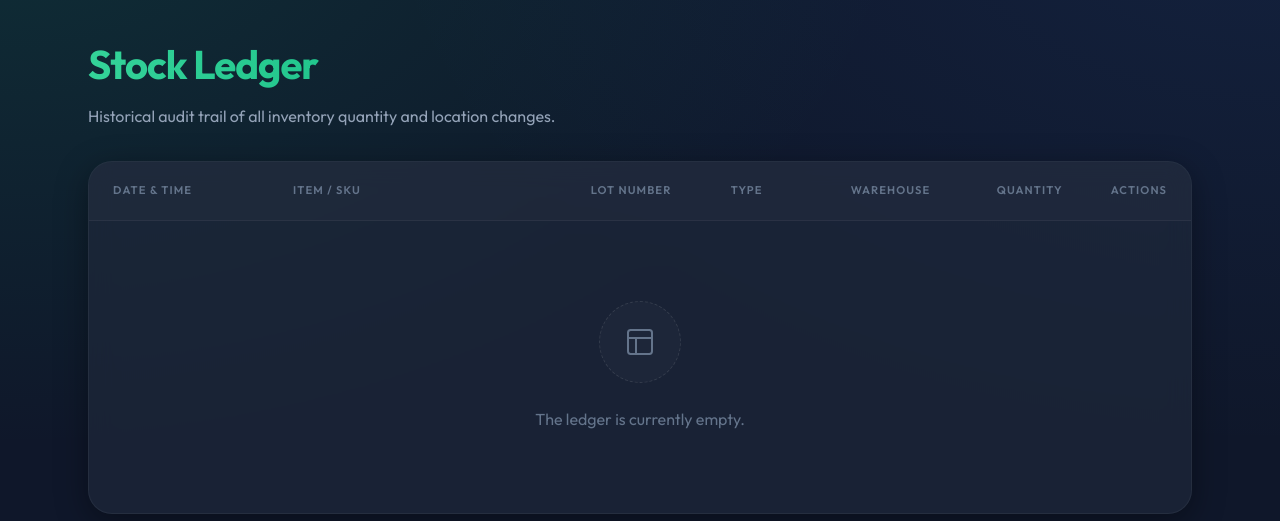
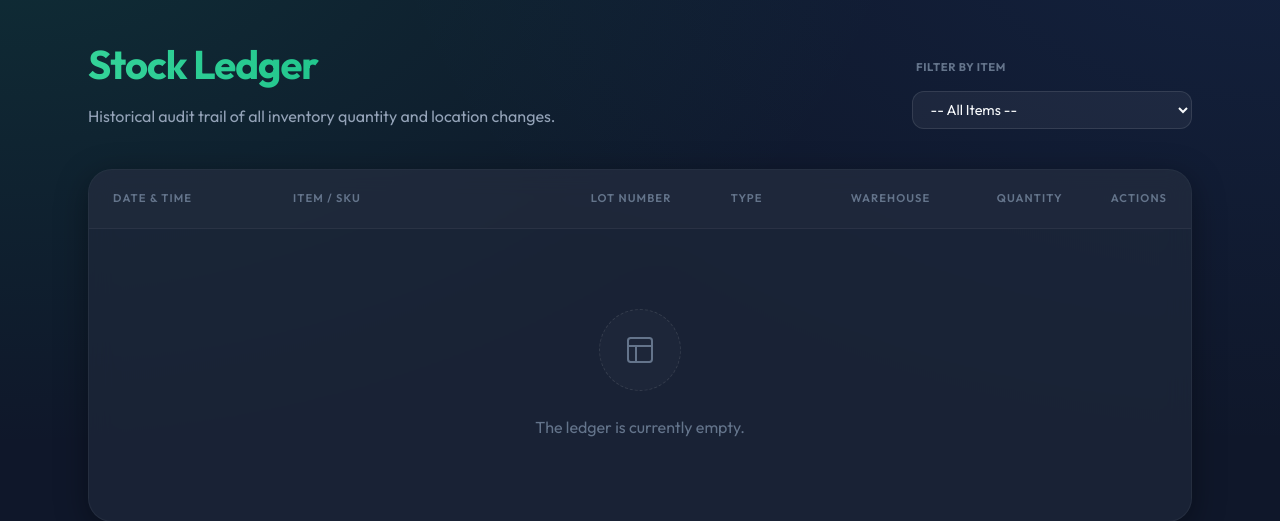
Before and after one commit to lockdoor/tj_inventory, a Django app: page /inventory/ledger/ in a window 1280 px wide. Shown: the part 118-639 px from the top of the page. Run offline with Django 5.2, Linux system fonts and the light colour scheme; the visitor is signed in with stand-in values (Sample User, id 1); data that the repository does not hold is empty.

Commit message:
feature: inventory stockcard list can filter by item

```diff
--- a/django/srcs/common/static/common/css/index.css
+++ b/django/srcs/common/static/common/css/index.css
@@ -87,7 +87,7 @@ label {
     margin-bottom: 0.5rem;
 }
 
-input, textarea, select {
+input, textarea, select, .glass-input {
     width: 100%;
     background: rgba(255, 255, 255, 0.05);
     border: 1px solid var(--glass-border);
@@ -104,7 +104,7 @@ select option {
     color: var(--text-main);
 }
 
-input:focus, textarea:focus, select:focus {
+input:focus, textarea:focus, select:focus, .glass-input:focus {
     outline: none;
     border-color: var(--primary);
     box-shadow: 0 0 0 4px rgba(16, 185, 129, 0.2);
--- a/django/srcs/inventory/templates/inventory/stockcard_list.html
+++ b/django/srcs/inventory/templates/inventory/stockcard_list.html
@@ -11,10 +11,34 @@
 {% block content %}
 <div class="container">
     <!-- Header Area -->
-    <div style="display: flex; justify-content: space-between; align-items: center; margin-bottom: 2rem;">
+    <div style="display: flex; justify-content: space-between; align-items: flex-end; margin-bottom: 2.5rem; gap: 2rem; flex-wrap: wrap;">
         <div>
-            <h1 class="text-gradient" style="font-size: 2.5rem; font-weight: 800; margin-bottom: 0.5rem;">Stock Ledger</h1>
-            <p style="color: var(--text-dim);">Historical audit trail of all inventory quantity and location changes.</p>
+            <h1 class="text-gradient" style="font-size: 2.5rem; font-weight: 800; margin: 0 0 0.5rem 0;">Stock Ledger</h1>
+            <p style="color: var(--text-dim); margin: 0;">Historical audit trail of all inventory quantity and location changes.</p>
+        </div>
+
+        <!-- Filter Area -->
+        <div style="display: flex; align-items: center; gap: 1rem;">
+            <form method="get" id="filter-form" style="display: flex; align-items: center; gap: 1rem;">
+                <div style="display: flex; flex-direction: column; gap: 0.4rem;">
+                    <label style="font-size: 0.7rem; color: var(--text-muted); text-transform: uppercase; font-weight: 700; letter-spacing: 0.05em; padding-left: 0.25rem;">Filter by Item</label>
+                    <div style="display: flex; align-items: center; gap: 0.75rem;">
+                        <select name="item" class="glass-input" style="width: 280px; padding: 0.5rem 0.85rem; font-size: 0.9rem;" onchange="this.form.submit()">
+                            <option value="">-- All Items --</option>
+                            {% for item in items %}
+                                <option value="{{ item.id }}" {% if selected_item == item.id|stringformat:"s" %}selected{% endif %}>
+                                    {{ item.name }}
+                                </option>
+                            {% endfor %}
+                        </select>
+                        {% if selected_item %}
+                            <a href="{% url 'inventory:stockcard-list' %}" class="btn-outline" style="padding: 0.5rem 1rem; font-size: 0.8rem; border-radius: 0.6rem; height: auto; text-decoration: none;">
+                                Clear
+                            </a>
+                        {% endif %}
+                    </div>
+                </div>
+            </form>
         </div>
     </div>
 
--- a/django/srcs/inventory/views/stockcard_views.py
+++ b/django/srcs/inventory/views/stockcard_views.py
@@ -1,6 +1,7 @@
 from django.views.generic import ListView, DetailView
 from django.contrib.auth.mixins import LoginRequiredMixin, PermissionRequiredMixin
 from inventory.models import StockCard
+from catalog.models import Item
 
 class StockCardListView(LoginRequiredMixin, PermissionRequiredMixin, ListView):
     """
@@ -14,12 +15,24 @@ class StockCardListView(LoginRequiredMixin, PermissionRequiredMixin, ListView):
     paginate_by = 15
 
     def get_queryset(self):
-        """Optimize with select_related for performance."""
-        return StockCard.objects.select_related(
+        """Optimize with select_related for performance and apply filters."""
+        queryset = StockCard.objects.select_related(
             'item',
             'warehouse',
             'movement_item__movement'
         ).all().order_by('-created_at')
+
+        item_id = self.request.GET.get('item')
+        if item_id and item_id.isdigit():
+            queryset = queryset.filter(item_id=item_id)
+
+        return queryset
+
+    def get_context_data(self, **kwargs):
+        context = super().get_context_data(**kwargs)
+        context['items'] = Item.objects.all().order_by('name')
+        context['selected_item'] = self.request.GET.get('item', '')
+        return context
 
 class StockCardDetailView(LoginRequiredMixin, PermissionRequiredMixin, DetailView):
     """
```
